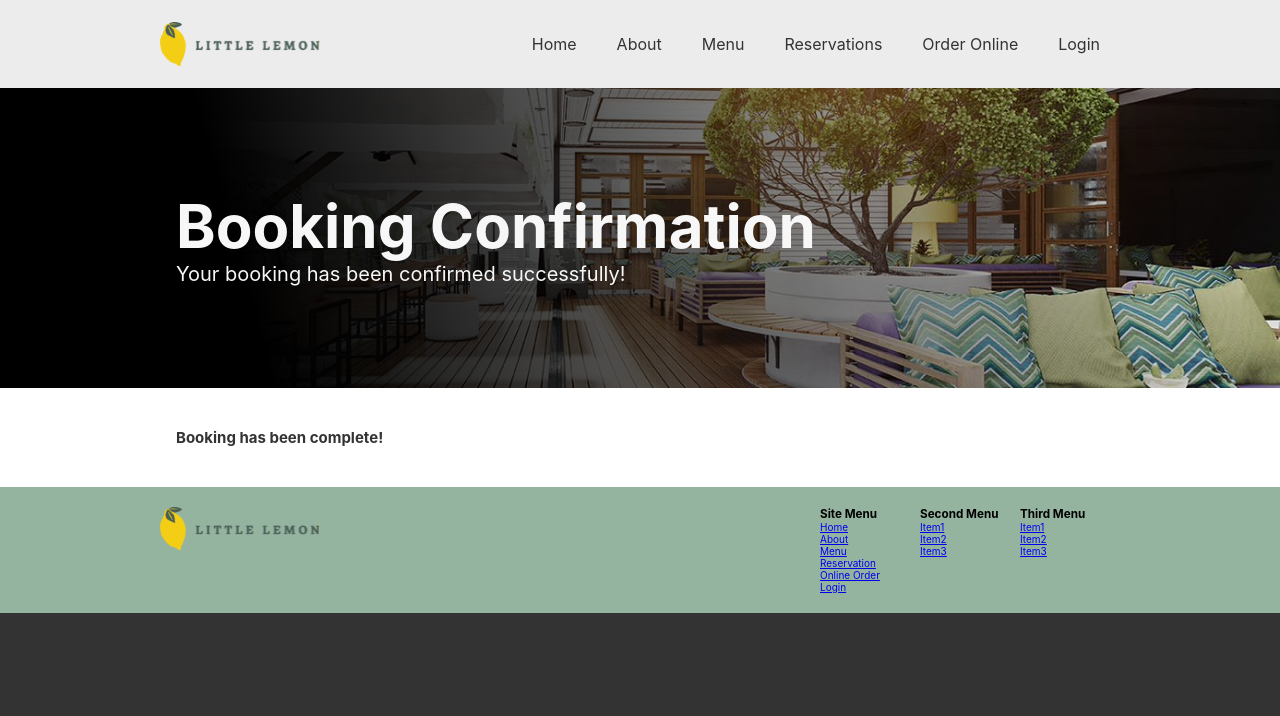
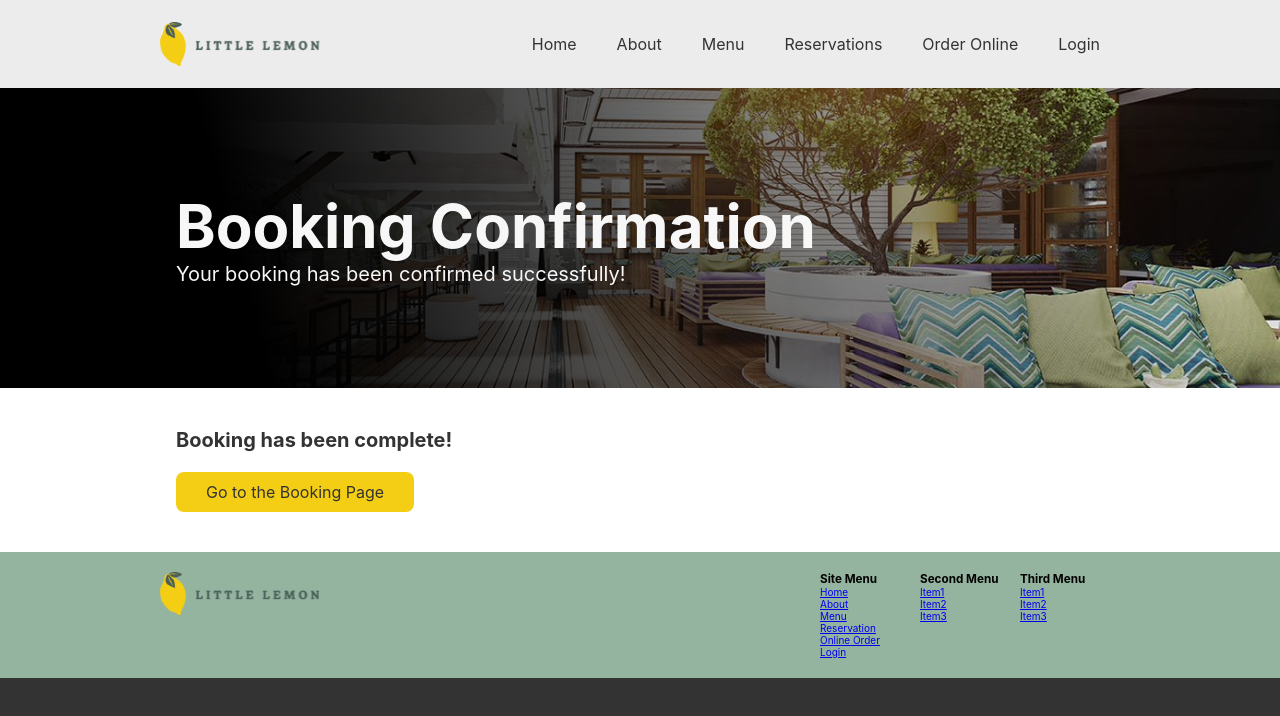
Before and after one commit to wonma/little-lemon, a React (Create React App) app: page /booking-confirmed in a window 1280 px wide. Shown: the top 716 px of the page. Built offline with nearby package versions, Linux system fonts and the light colour scheme.

Commit message:
Added a button on ConfirmedBooking page.

```diff
--- a/src/components/BookingForm.js
+++ b/src/components/BookingForm.js
@@ -33,7 +33,7 @@ const BookingForm = ({availableTimes, updateTimes, submitForm}) => {
             name: '',
             phone: '',
             date: new Date().toISOString().slice(0, 10),
-            time: '',
+            time: availableTimes ? availableTimes[0] : '',
             guests: 0,
             occasion: 'birthday'
         },
@@ -50,7 +50,7 @@ const BookingForm = ({availableTimes, updateTimes, submitForm}) => {
             bgImage='none'
         >
             <form onSubmit={formik.handleSubmit} className={styles.Form}>
-                <h2 className={styles.HeadingGuide}>Start reservation</h2>
+                <h2 className={styles.HeadingGuide}>Book your table now</h2>
                 <label htmlFor="name">Name</label>
                 <input
                     type="text"
--- a/src/components/ConfirmedBooking.js
+++ b/src/components/ConfirmedBooking.js
@@ -2,6 +2,7 @@
 // import { useBookingData } from '../context/BookingDataContext';
 
 import FullScreenSection from './FullScreenSection';
+import Button from './Button';
 // import BookingDataDisplay from './BookingDataDisplay';
 import styles from './ConfirmedBooking.module.scss';
 import Hero from './Hero';
@@ -34,6 +35,7 @@ const ConfirmedBooking = () => {
             bgImage='none'
         >
           <h2>Booking has been complete!</h2>
+          <Button buttonLink='/booking'>Go to the Booking Page</Button>
           {/* { bookingData.hasBookingData && <BookingDataDisplay bookingData={bookingData.currentBookingData} /> } */}
         </FullScreenSection>
       </main>
--- a/src/components/ConfirmedBooking.module.scss
+++ b/src/components/ConfirmedBooking.module.scss
@@ -1,3 +1,7 @@
 .Box {
     background-color: #fff;
+
+    & h2 {
+        font-size: 2rem;
+    }
 }
```
